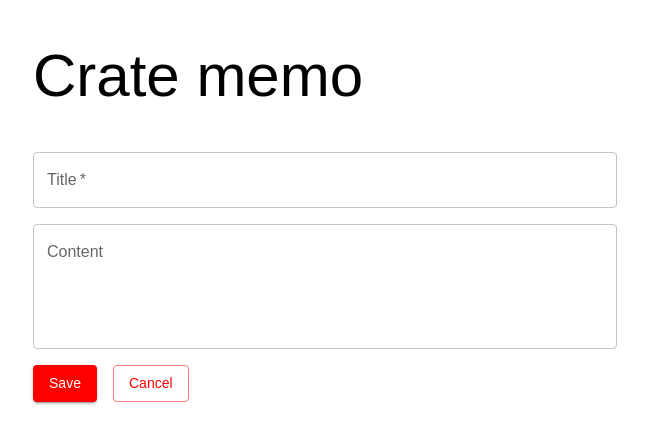
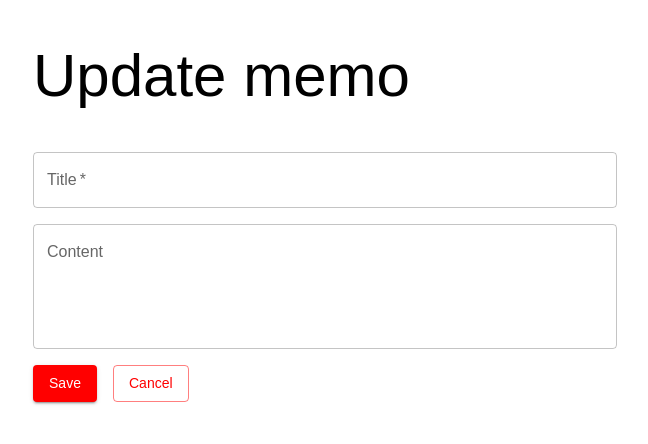
Before and after one commit to shoji9x9/memo-app, a React (Vite) app: page /memo/1 in a window 1280 px wide. Shown: the top 444 px of the page, without its empty margins (7-655 px from the left). Built offline with nearby package versions, Linux system fonts and the light colour scheme; no server answers.

Commit message:
Memo.tsxの画面タイトルを修正

```diff
--- a/src/pages/Memo.tsx
+++ b/src/pages/Memo.tsx
@@ -17,6 +17,7 @@ export function Memo(): JSX.Element {
 
   const params = useParams();
   const id = params.id;
+  const screenTitle = (!id ? "Crate" : "Update") + " memo";
 
   const navigate = useNavigate();
 
@@ -61,7 +62,7 @@ export function Memo(): JSX.Element {
 
   return (
     <>
-      <Typography variant="h2">Crate memo</Typography>
+      <Typography variant="h2">{screenTitle}</Typography>
       <Box
         sx={{
           paddingTop: "40px",
```
